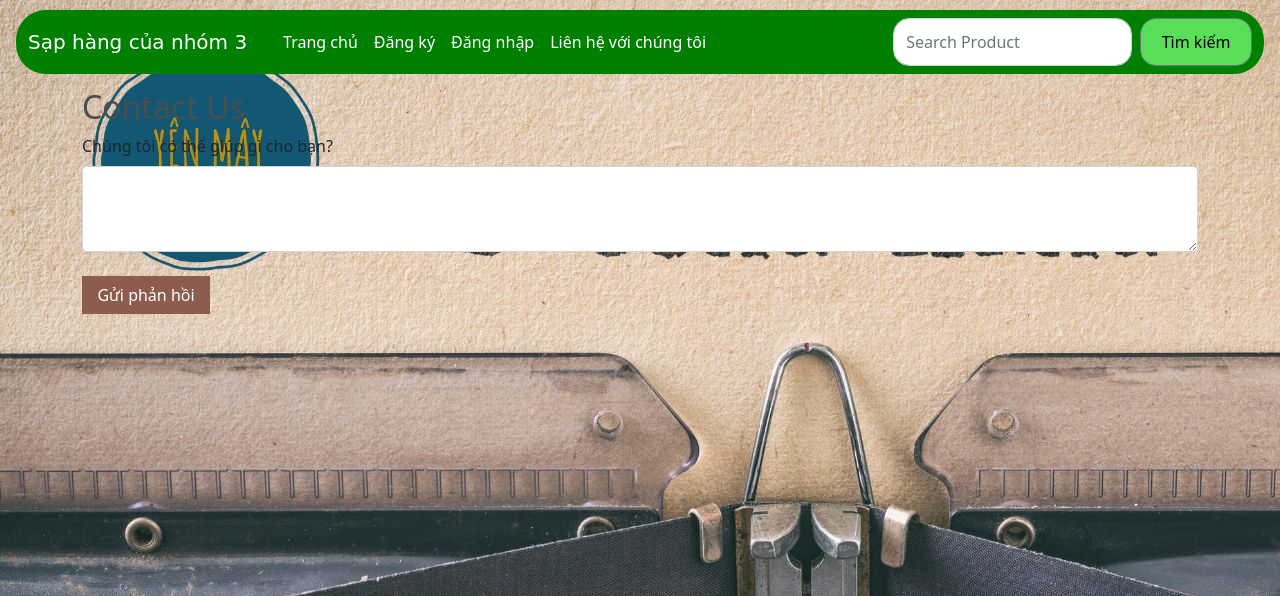
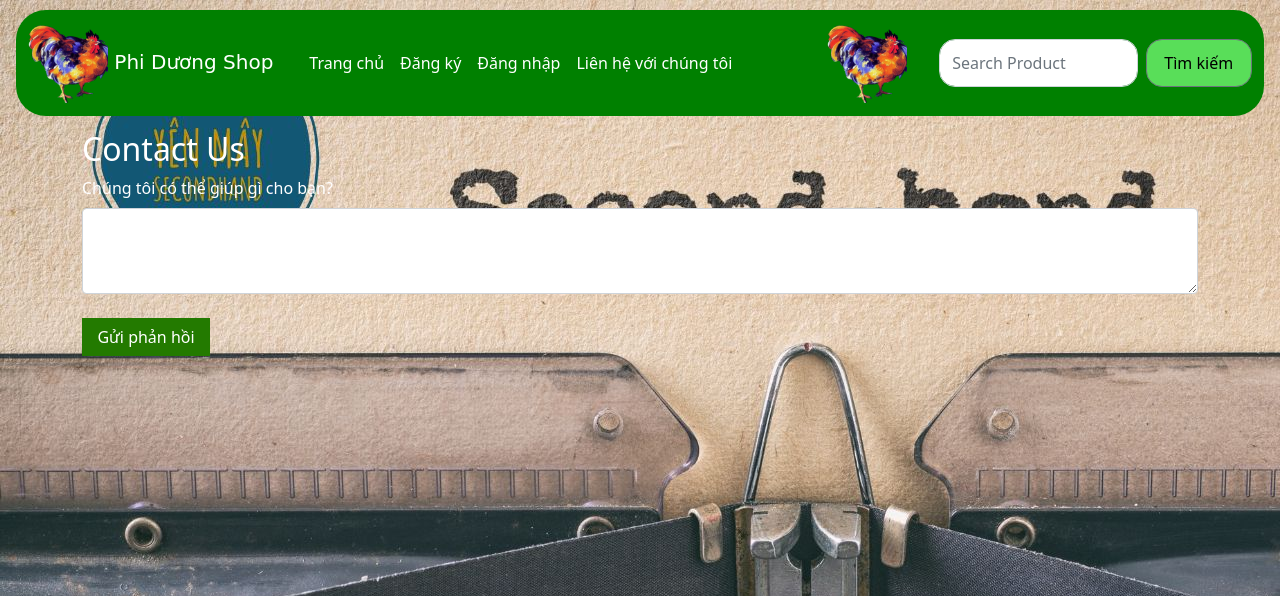
Before and after one commit to coronatusvi/Sap_hang_cua_nhom_3, a Django app: page /loggedin_contact/ in a window 1280 px wide. Shown: the top 596 px of the page. Run offline with Django 3.2, Linux system fonts and the light colour scheme.

Commit message:
logo nameproduct title
Phi Dương ^_^

```diff
--- a/online-shopping-python-project/OnlineShopping/settings.py
+++ b/online-shopping-python-project/OnlineShopping/settings.py
@@ -17,9 +17,8 @@ DEBUG = True
 ALLOWED_HOSTS = [
     'localhost',
     '127.0.0.1',
-    '7f55-2a09-bac1-7a80-50-00-26a-27.ngrok-free.app',
+    'd4cf-2a09-bac5-d45b-16d2-00-246-1a.ngrok-free.app',
 ]
-
 
 # Application definition
 
--- a/online-shopping-python-project/shop/templates/base.html
+++ b/online-shopping-python-project/shop/templates/base.html
@@ -8,7 +8,9 @@
     <link href="https://cdn.jsdelivr.net/npm/bootstrap@5.0.2/dist/css/bootstrap.min.css" rel="stylesheet"
         integrity="sha384-EVSTQN3/azprG1Anm3QDgpJLIm9Nao0Yz1ztcQTwFspd3yD65VohhpuuCOmLASjC" crossorigin="anonymous">
     <link rel="stylesheet" href="https://cdnjs.cloudflare.com/ajax/libs/font-awesome/4.7.0/css/font-awesome.min.css">
-    <title>{% block title %} {% endblock %}</title>
+    <!-- <title>{% block title %} {% endblock %}</title> -->
+    <title>Phi Dương</title>
+    <link rel="icon" type="image/png" href="../static/PhiDuongM.png" />
     <style>
         .navbar {
             background-color: green;
@@ -118,7 +120,9 @@
 <body>
     <nav class="navbar navbar-expand-lg navbar-dark sticky-top">
         <div class="container-fluid">
-            <a class="navbar-brand" href="/"style="font-family:cursive">Sạp hàng của nhóm 3 </a>
+            <a class="navbar-brand" href="/" style="font-family:cursive">
+                <img src="../static/PhiDuongM.png" alt="" style="width: 5rem; height: 5rem;"> Phi Dương Shop
+            </a>
             <button class="navbar-toggler" type="button" data-bs-toggle="collapse"
                 data-bs-target="#navbarSupportedContent" aria-controls="navbarSupportedContent" aria-expanded="false"
                 aria-label="Toggle navigation" style="margin-right: 10px">
@@ -132,8 +136,8 @@
                         </li>
                         {% if request.user.is_authenticated %}
                         <li class="nav-item">
-                        <a class="nav-link active" aria-current="page" href="/cart/"><span class=" fa fa-shopping-cart"
-                                style="font-size: 19px;"> ({{cartItems}})</span></a>
+                            <a class="nav-link active" aria-current="page" href="/cart/"><span
+                                    class=" fa fa-shopping-cart" style="font-size: 19px;"> ({{cartItems}})</span></a>
                         </li>
                         <li class="nav-item">
                             <a class="nav-link active" href="/tracker/">Theo dõi đơn hàng</a>
@@ -158,7 +162,9 @@
                         {% else %}
                         &nbsp;&nbsp;&nbsp;&nbsp;&nbsp;&nbsp;&nbsp;&nbsp;&nbsp;
                         <li class="nav-item">
-                        <a class="nav-link active" aria-current="page" href="#" style="font-family:'Franklin Gothic Medium', 'Arial Narrow', Arial, sans-serif; font-size: 1rem;">Chào mừng đến với {{request.user}}</a>
+                            <a class="nav-link active" aria-current="page" href="#"
+                                style="font-family:'Franklin Gothic Medium', 'Arial Narrow', Arial, sans-serif; font-size: 1rem;">Chào
+                                mừng đến với {{request.user}}</a>
                         </li>
                         <li class="nav-item">
                             <a class="nav-link active" aria-current="page" href="/logout/">Đăng xuất</a>
@@ -166,9 +172,13 @@
                         {% endif %}
                     </ul>
                 </div>
+                <img src="../static/PhiDuongM.png" alt="" style="width: 5rem; height: 5rem; margin-right: 2rem;">
                 <form class="d-flex" method="POST" action="/search/" style="height: 3rem;"> {% csrf_token %}
-                    <input class="form-control me-2" type="search" name="search" placeholder="Search Product" aria-label="Search" style="border-radius: 1rem;">
-                    <button href="/search/" class="btn btn-secondary" type="submit" style="width: 10rem; border-radius: 1rem; background-color: rgb(89, 222, 89); color: black;";">Tìm kiếm</button>
+                    <input class="form-control me-2" type="search" name="search" placeholder="Search Product"
+                        aria-label="Search" style="border-radius: 1rem;">
+                    <button href="/search/" class="btn btn-secondary" type="submit"
+                        style="width: 10rem; border-radius: 1rem; background-color: rgb(89, 222, 89); color: black;"
+                        ;">Tìm kiếm</button>
                 </form>
             </div>
         </div>
@@ -191,7 +201,7 @@
             if (document.cookie && document.cookie !== '') {
                 var cookies = document.cookie.split(';');
                 for (var i = 0; i < cookies.length; i++) {
-                    var cookie = cookies[i].trim();
+                    var cookie = cookies[ i ].trim();
                     // Does this cookie string begin with the name we want?
                     if (cookie.substring(0, name.length + 1) === (name + '=')) {
                         cookieValue = decodeURIComponent(cookie.substring(name.length + 1));
@@ -209,13 +219,13 @@
 
             // Loop through the array elements
             for (var i = 0; i < cookieArr.length; i++) {
-                var cookiePair = cookieArr[i].split("=");
+                var cookiePair = cookieArr[ i ].split("=");
 
                 /* Removing whitespace at the beginning of the cookie name
                 and compare it with the given string */
-                if (name == cookiePair[0].trim()) {
+                if (name == cookiePair[ 0 ].trim()) {
                     // Decode the cookie value and return
-                    return decodeURIComponent(cookiePair[1]);
+                    return decodeURIComponent(cookiePair[ 1 ]);
                 }
             }
 
@@ -234,7 +244,7 @@
         var updateBtns = document.getElementsByClassName('update-cart')
 
         for (var i = 0; i < updateBtns.length; i++) {
-            updateBtns[i].addEventListener('click', function () {
+            updateBtns[ i ].addEventListener('click', function () {
                 var productID = this.dataset.product
                 var action = this.dataset.action
                 console.log('productId:', productID, 'action:', action)
@@ -250,24 +260,24 @@
         function addCookieItem(productID, action) {
             console.log('Not logged in')
             if (action == 'add') {
-                if (cart[productID] == undefined) {
-                    cart[productID] = { 'quantity': 1 }
+                if (cart[ productID ] == undefined) {
+                    cart[ productID ] = { 'quantity': 1 }
 
                 } else {
-                    cart[productID]['quantity'] += 1
+                    cart[ productID ][ 'quantity' ] += 1
                 }
             }
 
             if (action == 'remove') {
-                cart[productID]['quantity'] -= 1
+                cart[ productID ][ 'quantity' ] -= 1
 
-                if (cart[productID]['quantity'] <= 0) {
+                if (cart[ productID ][ 'quantity' ] <= 0) {
                     console.log('Item should be deleted')
-                    delete cart[productID];
+                    delete cart[ productID ];
                 }
             }
             console.log('Cart:', cart)
-            document.cookie ='cart=' + JSON.stringify(cart) + ";domain=;path=/"
+            document.cookie = 'cart=' + JSON.stringify(cart) + ";domain=;path=/"
             location.reload()
         }
 
--- a/online-shopping-python-project/shop/templates/loggedin_contact.html
+++ b/online-shopping-python-project/shop/templates/loggedin_contact.html
@@ -5,15 +5,15 @@
 {% endblock %}
 {% block body %}
 <div class="container py-2 mt-3">
-    <h2>Contact Us</h2>
+    <h2 style="color: white">Contact Us</h2>
     <form method="post">{% csrf_token %}
 
         <div class="form-group">
             <div class="form-group mt-2">
-                <label>Chúng tôi có thể giúp gì cho bạn?</label>
+                <label style="color: white">Chúng tôi có thể giúp gì cho bạn?</label>
                 <textarea class="form-control mt-2" id="desc" name="desc" rows="3"></textarea>
             </div>
-            <button type="submit" style="background-color: #8c5d4f; color: white; width: 8rem;"
+            <button type="submit" style="background-color: #237a00; color: white; width: 8rem;"
                 class="btn mt-4">Gửi phản hồi</button>
     </form>
     {% endblock %}
--- a/online-shopping-python-project/shop/templates/product_view.html
+++ b/online-shopping-python-project/shop/templates/product_view.html
@@ -26,7 +26,9 @@
     </ul>
     <br>
       <h2>Thêm đánh giá cho sản phẩm</h2>
-      <form method="POST" action="/product_view/{{product.id}}/"> {% csrf_token %}
+      <form
+
+      > {% csrf_token %}
             <div class="form-floating">
                   <textarea class="form-control" placeholder="Leave a comment here" id="floatingTextarea2"
                         style="height: 100px" id="content" name="content"></textarea>
--- a/online-shopping-python-project/shop/templates/tracker.html
+++ b/online-shopping-python-project/shop/templates/tracker.html
@@ -3,7 +3,7 @@
 {% block body %}
 <div class="container py-5">
     <div class="col">
-        <h2>Nhấn vào ID đơn hàng để theo dõi đơn hàng của bạn</h2>
+        <h2 style="color: white">Nhấn vào ID đơn hàng để theo dõi đơn hàng của bạn</h2>
         <form method="post">{% csrf_token %}
             <div class="form-row">
                 <div class="form-group col-md-12">
```
Also changed, not shown: online-shopping-python-project/shop/views.py (+0 -22 lines), online-shopping-python-project/db.sqlite3, online-shopping-python-project/shop/media/images/ipad-mini-6-wifi.jpg (added), online-shopping-python-project/shop/static/PhiDuongM.png (added). Lines whose indentation alone changed are shown as unchanged.
